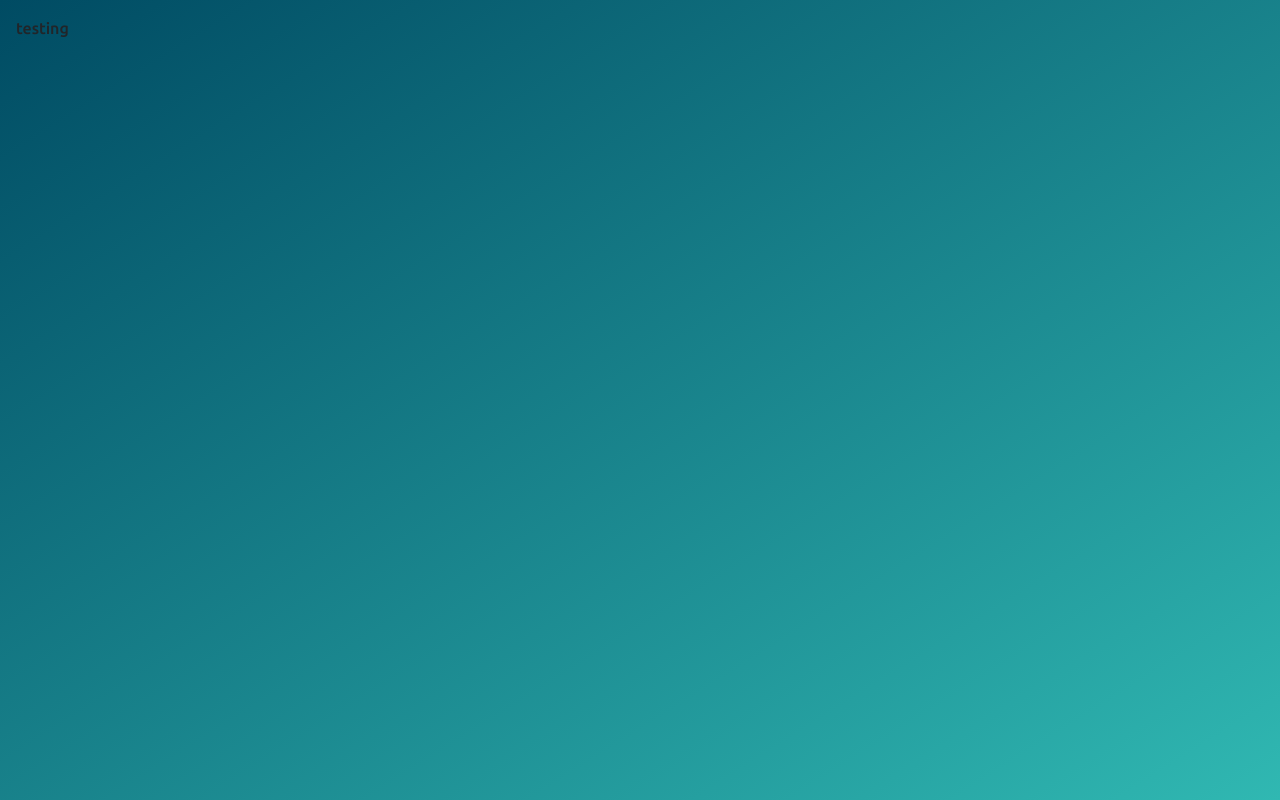
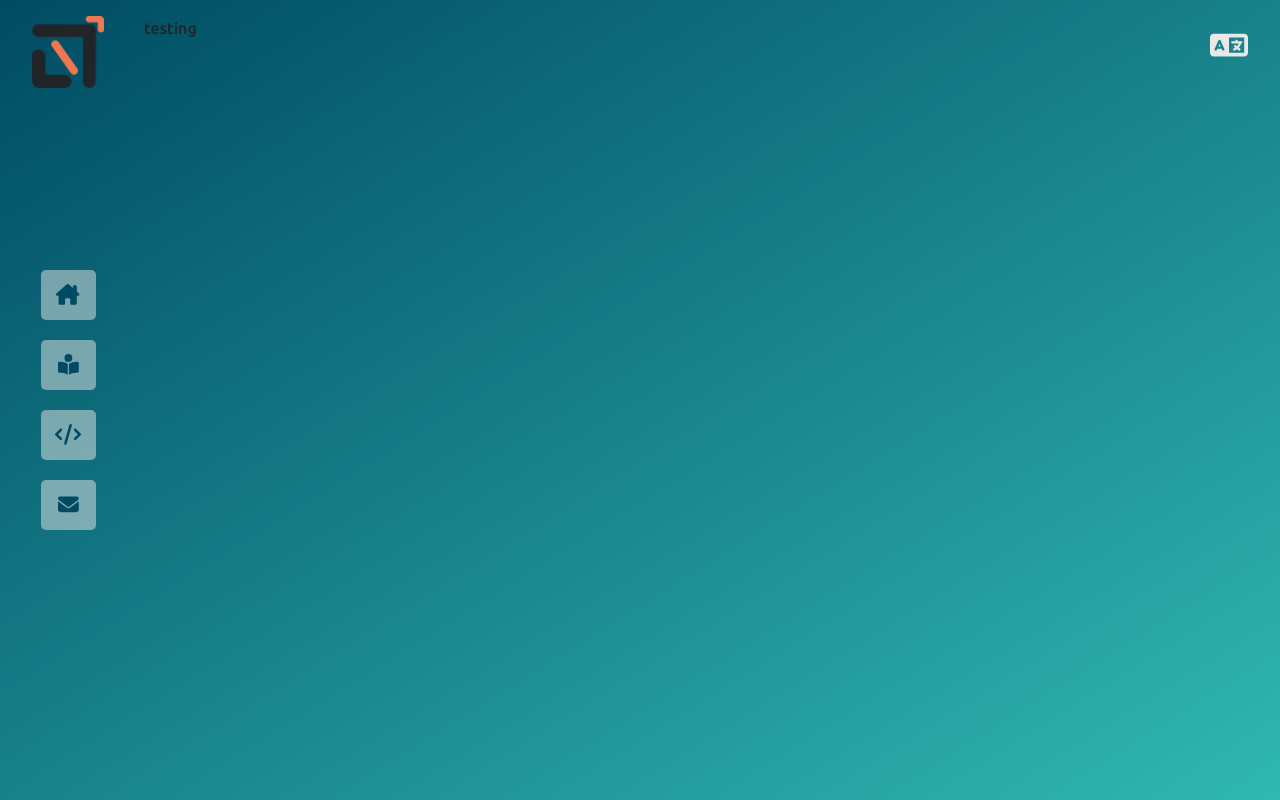
Before and after one commit to IsaacLouzeiro/isaaclouzeiro-dev, a Vue app: page / in a window 1280 px wide. Built offline with nearby package versions, Linux system fonts and the light colour scheme.

Commit message:
criando o menu para pc/laptop

```diff
--- a/src/App.vue
+++ b/src/App.vue
@@ -1,8 +1,8 @@
 <template>
-    <div>
-        <NavbarContent :language="language" :navBar="navBar" @change-to="changeLang = $event" />
+    <div class="row h-100 g-0">
+        <NavbarContent class="col-1" :language="language" :navBar="navBar" @change-to="changeLang = $event" />
 
-        <router-view/>
+        <router-view class="col-sm-11 gx-sm-5" />
     </div>
 </template>
 
@@ -83,9 +83,10 @@ export default {
         margin: 0;
         padding: 0;
         font-family: 'Ubuntu', 'Trebuchet MS', sans-serif;
+        box-sizing: border-box;
     }
 
-    html, body { width: 100%; height: 100%; }
+    html, body, #app { width: 100%; height: 100%; }
 
     #app {
         padding: 1rem;
--- a/src/components/NavbarContent.vue
+++ b/src/components/NavbarContent.vue
@@ -1,5 +1,47 @@
 <template>
-    <div>
+    <div id="navbarContent">
+        <!-- navbar laptop/pc content -->
+        <div id="largeContainer" class="d-sm-block d-none">
+            <nav class="d-flex flex-column align-items-center justify-content-center">
+                <a class="navbar-brand" href="#"><img src="@/assets/img/logo.png" alt="Logo Isaac Louzeiro"></a>
+
+                <ul class="nav flex-column">
+                    <li class="list-item">
+                        <button><font-awesome-icon icon="fa-solid fa-house-chimney" /><span> {{ navBar[0] }} </span></button>
+                    </li>
+                    <li class="list-item">
+                        <button><font-awesome-icon icon="fa-solid fa-book-open-reader" /><span> {{ navBar[1] }} </span></button>
+                    </li>
+                    <li class="list-item">
+                        <button><font-awesome-icon icon="fa-solid fa-code" /><span> {{ navBar[2] }} </span></button>
+                    </li>
+                    <li class="list-item">
+                        <button><font-awesome-icon icon="fa-solid fa-envelope" /><span> {{ navBar[3] }} </span></button>
+                    </li>
+                </ul>
+            </nav>
+
+            <!-- language -->
+            <div class="btn-group dropend language-dropdown">
+                <button type="button" class="btn lang" data-bs-toggle="dropdown" aria-expanded="false">
+                    <font-awesome-icon icon="fa-solid fa-language" />
+                </button>
+                <ul class="dropdown-menu">
+                    <!-- Dropdown menu links -->
+                    <li
+                        class="dropdown-item"
+                        v-for="(lang, index) in language"
+                        :key="index"
+                        :class="{ disabled: lang.isCheck }"
+
+                        @click="changeTo(index)"
+                    >
+                        <button type="button">{{ lang.showName }}</button>
+                    </li>
+                </ul>
+            </div>
+        </div>
+
         <!-- navbar mobile content -->
         <div id="mobileContainer" class="d-block d-sm-none">
             <!-- open navbar button -->
@@ -69,8 +111,22 @@ export default {
 <style lang="scss" scoped>
     @import '@/assets/colors/colors.scss'; // colors
 
-    // navbar mobile content
-    #mobileContainer {
+    #navbarContent {
+        height: 100%;
+
+        #largeContainer {
+            height: 100%;
+            nav {
+                height: 100%;
+            }
+        }
+
+        @media only screen and (max-width: 575px) {
+            height: auto;
+            position: absolute;
+        }
+    }
+
     // all buttons
     button {
         padding: 0;
@@ -89,7 +145,6 @@ export default {
             color: $color-l-3;
         }
     }
-
     // change language button
     .dropdown-menu {
         background-color: rgba($color-l-3, 1);
@@ -114,6 +169,74 @@ export default {
         }
     }
 
+    // navbar large content
+    #largeContainer {
+
+        // language
+        .language-dropdown {
+            position: absolute;
+            top: 1.5rem;
+            right: 2rem;
+
+            button.lang {
+                color: $color-l-1;
+            }
+        }
+
+        nav {
+            // navbar brand
+            .navbar-brand {
+                top: 1rem;
+                position: absolute;
+
+                img {
+                    width: 72px;
+
+                    @media only screen and (max-width: 767px) {
+                        width: 60px;
+                    }
+                }
+
+            }
+
+            ul {
+                li {
+                    button {
+                        padding: 0;
+                        margin: 10px 0;
+                        background-color: rgba($color-l-1, .5);
+                        border: none;
+                        font-size: 1.3em;
+                        color: $color-d-2;
+                        width: 55px;
+                        height:50px;
+                        border-radius: 5px;
+
+                        span {
+                            font-size: .7em;
+                            margin-top: .3em;
+                            margin-left: 1.5em;
+                            color: $color-l-1;
+                            position: absolute;
+                            display: none;
+                        }
+                        &:hover span {
+                            display: inline-block;
+                        }
+
+                        @media only screen and (max-width: 767px) {
+                            font-size: 1.2em;
+                            width: 50px;
+                            height:45px;
+                        }
+                    }
+                }
+            }
+        }
+    }
+
+    // navbar mobile content
+    #mobileContainer {
         // navbar mobile width content
         .offcanvas {
             width: 20rem;
```
Also changed, not shown: src/assets/img/logo.png (added). Lines whose indentation alone changed are shown as unchanged.
